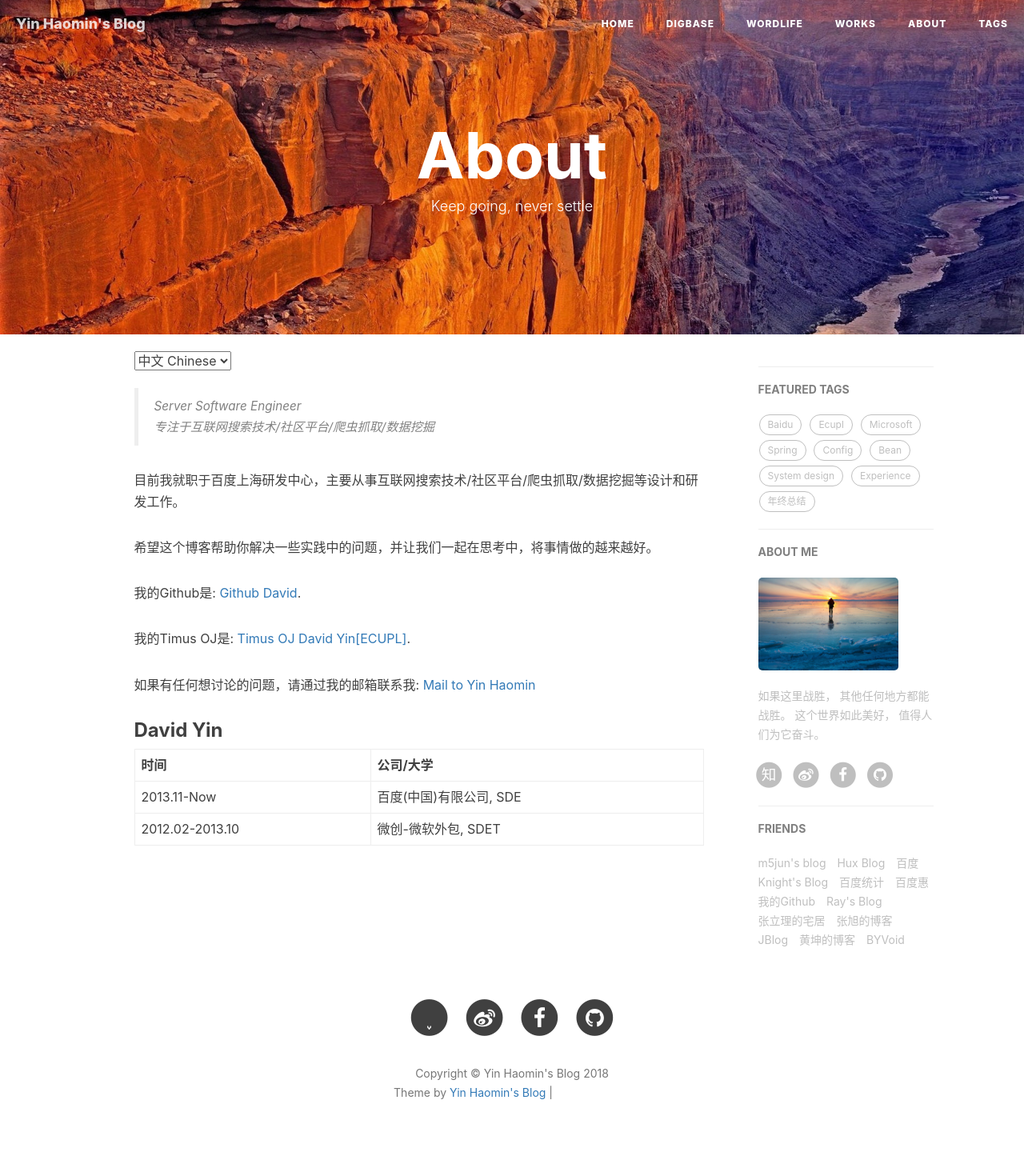
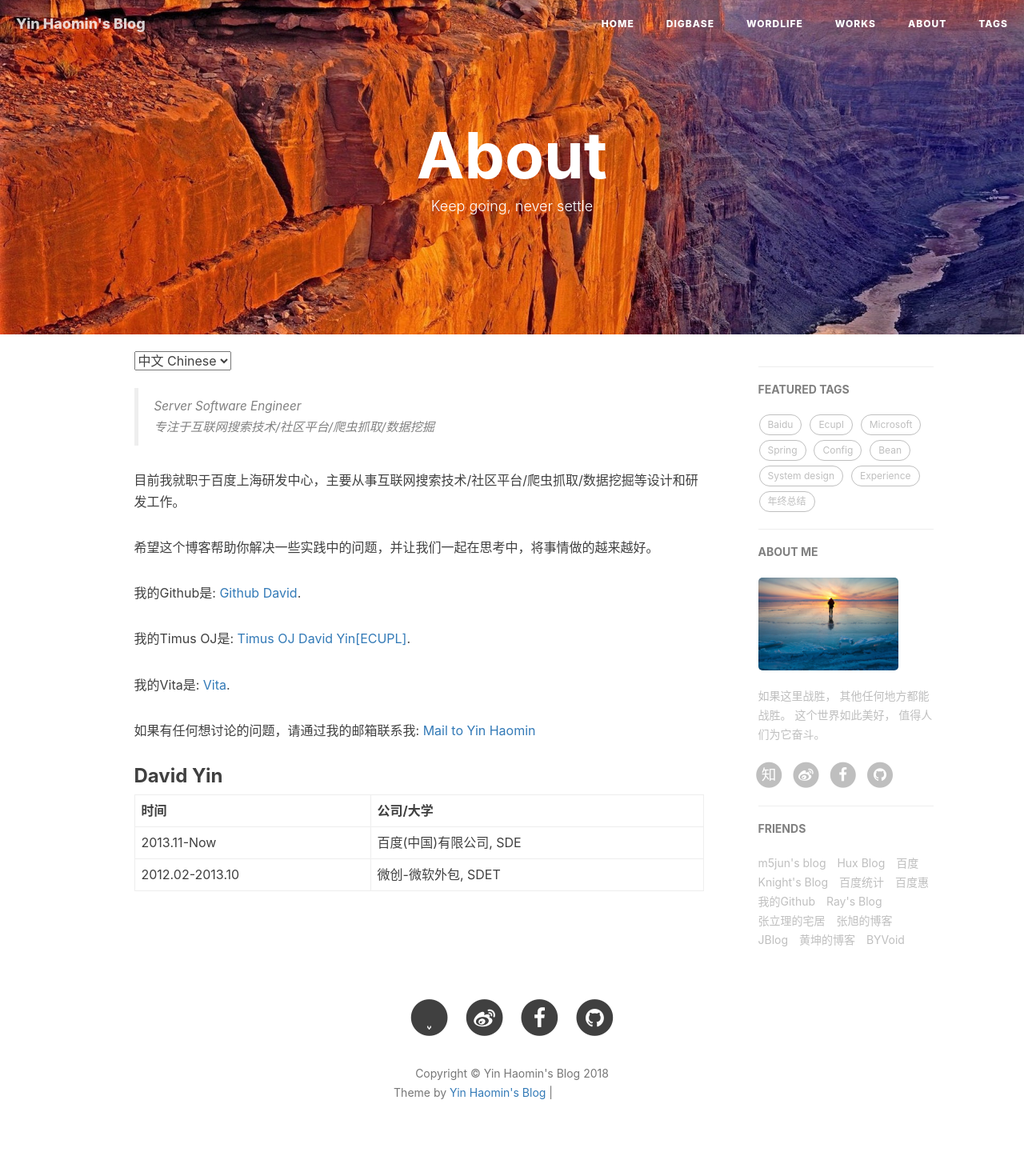
Before and after one commit to yinhaomin/yinhaomin.github.io, a Jekyll site: the page built from about.html, in a window 1280 px wide. Shown: the whole page at 80% size. Built offline with Jekyll 4.4.1, drawn with Linux system fonts in a browser that asks for light colours; nearby versions of some CDN libraries; comment, search, counter and statistics services are not loaded; grey boxes are pictures that could not be loaded.

Commit message:
Update about.html

```diff
--- a/about.html
+++ b/about.html
@@ -24,6 +24,8 @@
 <p>我的Github是: <a href="https://github.com/yinhaomin">Github David</a>.</p>
 
 <p>我的Timus OJ是: <a href="http://acm.timus.ru/author.aspx?id=183808&sort=volumedifficulty">Timus OJ David Yin[ECUPL]</a>.</p>
+
+<p>我的Vita是: <a href="https://pan.baidu.com/s/1lGsshWnaaqT7B-HD6wOzwg">Vita</a>.</p>
 
 <p>如果有任何想讨论的问题，请通过我的邮箱联系我: <a href="&#109;&#097;&#105;&#108;&#116;&#111;:&#098;&#105;&#103;&#121;&#104;&#109;&#064;&#103;&#109;&#097;&#105;&#108;&#046;&#099;&#111;&#109;">Mail to Yin Haomin</a></p>
 
```
